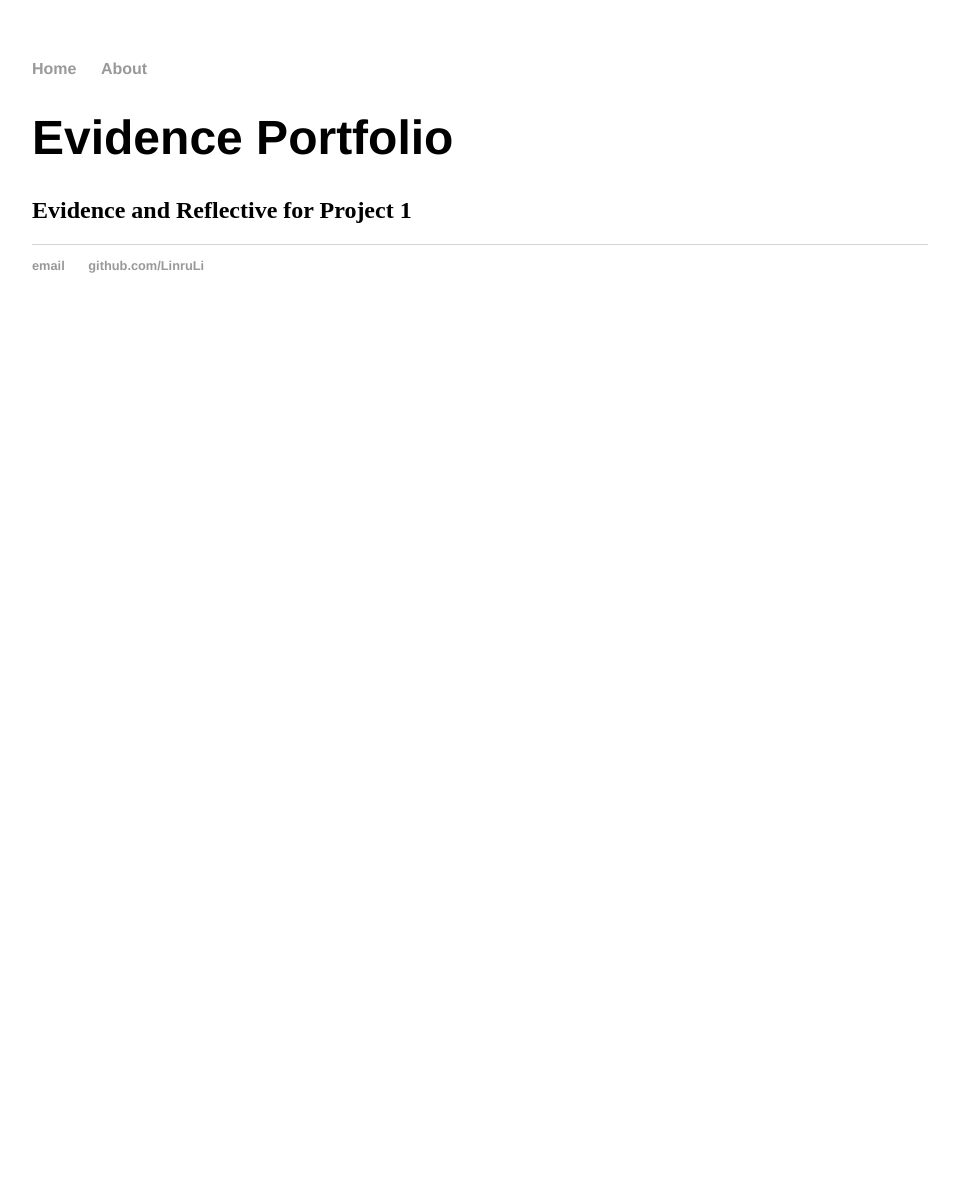
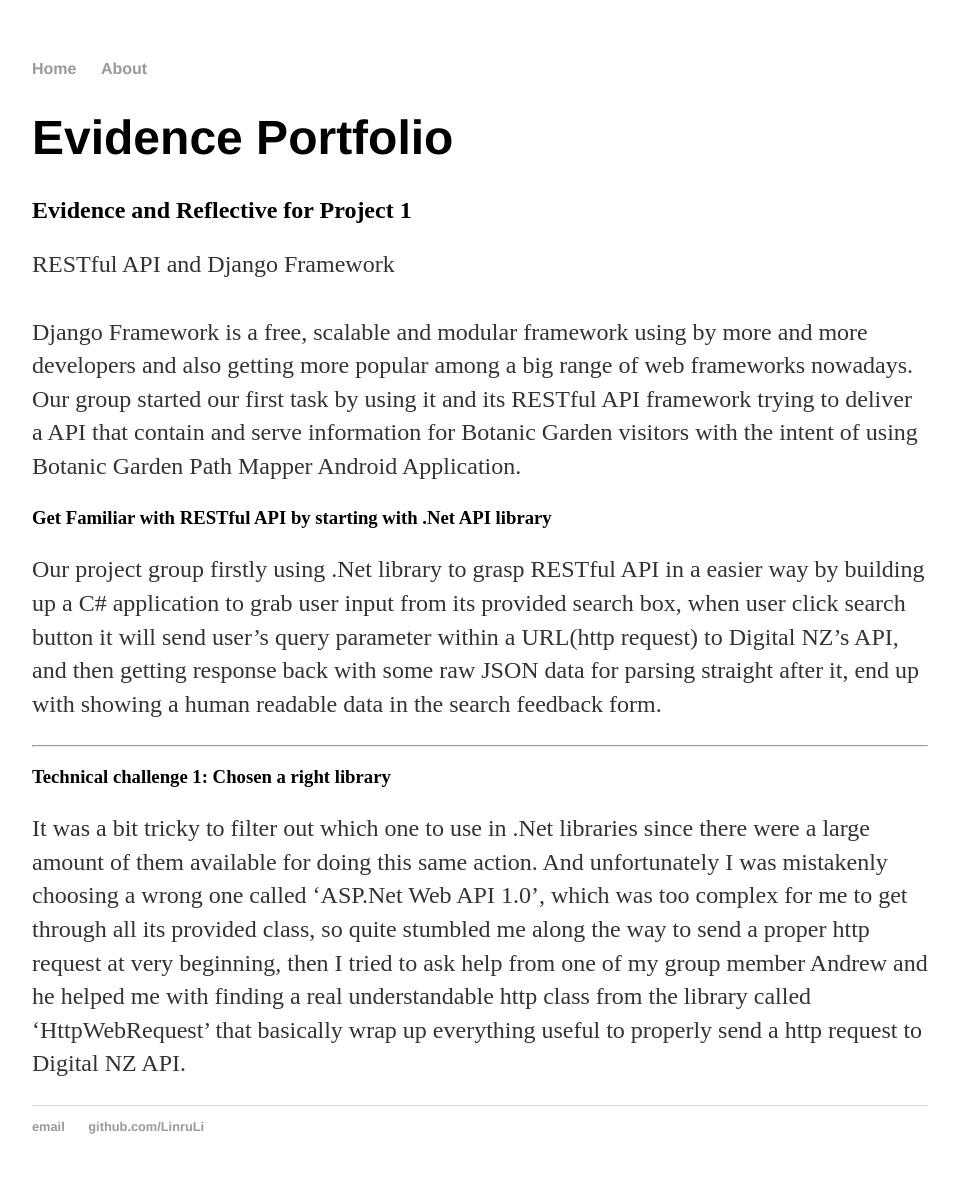
Before and after one commit to LinruLi/LinruLi.github.io, a Jekyll site: the page built from index.html, in a window 1280 px wide. Shown: the whole page, without its empty margins (160-1118 px from the left). Built offline with Jekyll 4.4.1, drawn with Linux system fonts in a browser that asks for light colours; before the commit the page ends 900 px from its top, so only the background shows below that.

Commit message:
Update index.html

```diff
--- a/index.html
+++ b/index.html
@@ -5,7 +5,18 @@ title: Victor'S Evidence Portfolio
 <div class="blurb">
 	<h1>Evidence Portfolio</h1>
 	<h2>Evidence and Reflective for Project 1</h2>
+	<p>RESTful API and Django Framework<br />
+	<br />
+	Django Framework is a free, scalable and modular framework using by more and more developers and also getting more popular among a big range of web frameworks nowadays. Our group started our first task by using it and its RESTful API framework trying to deliver a API that contain and serve information for Botanic Garden visitors with the intent of using Botanic Garden Path Mapper Android Application.
+	</p>
 
+	<h3>Get Familiar with RESTful API by starting with .Net API library</h3>
+	<p>Our project group firstly using .Net library to grasp RESTful API in a easier way by building up a C# application to grab user input from its provided search box, when user click search button it will send user’s query parameter within a URL(http request) to Digital NZ’s API, and then getting response back with some raw JSON data for parsing straight after it, end up with showing a human readable data in the search feedback form.</p>
+
+	<hr>
+
+	<h3>Technical challenge 1: Chosen a right library</h3>
+	<p>It was a bit tricky to filter out which one to use in .Net libraries since there were a large amount of them available for doing this same action. And unfortunately I was mistakenly choosing a wrong one called ‘ASP.Net Web API 1.0’, which was too complex for me to get through all its provided class, so quite stumbled me along the way to send a proper http request at very beginning, then I tried to ask help from one of my group member Andrew and he helped me with finding a real understandable http class from the library called ‘HttpWebRequest’ that basically wrap up everything useful to properly send a http request to Digital NZ API. </p>
 
 
 </div><!-- /.blurb -->
```
